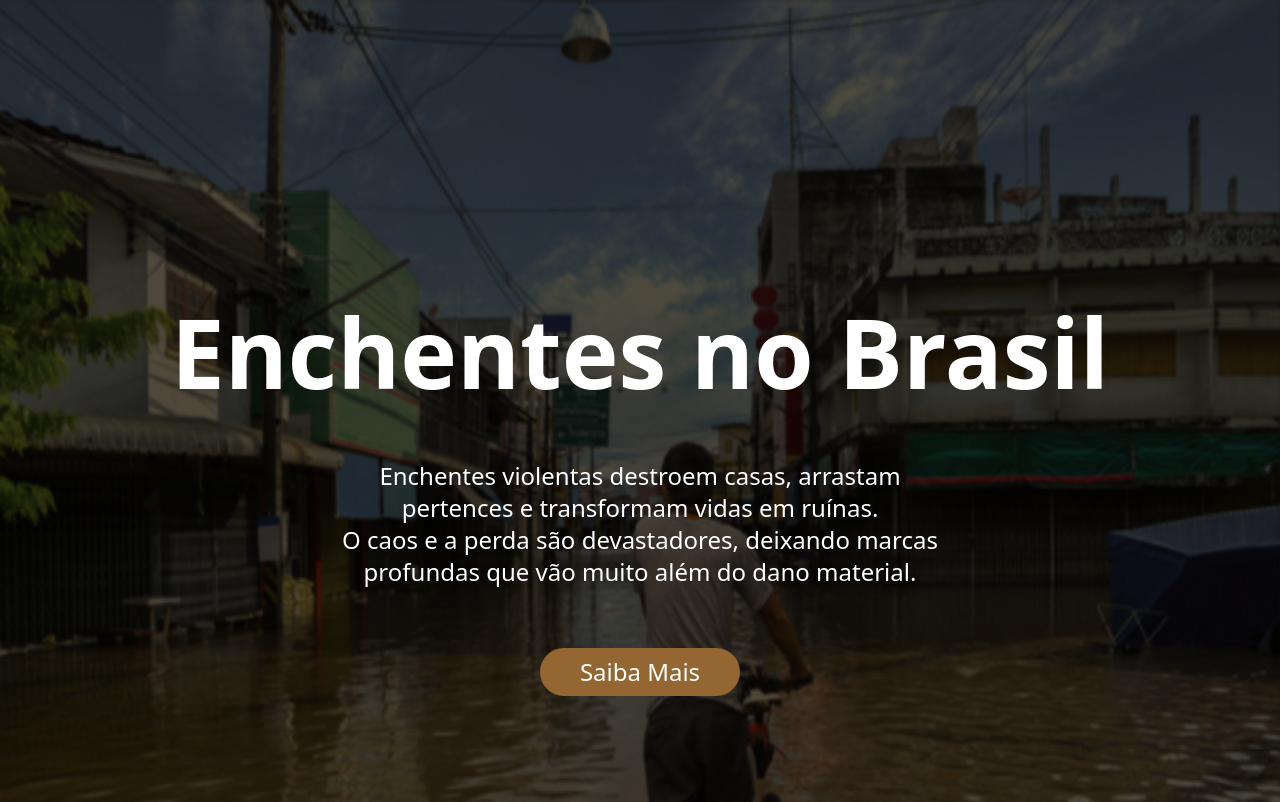
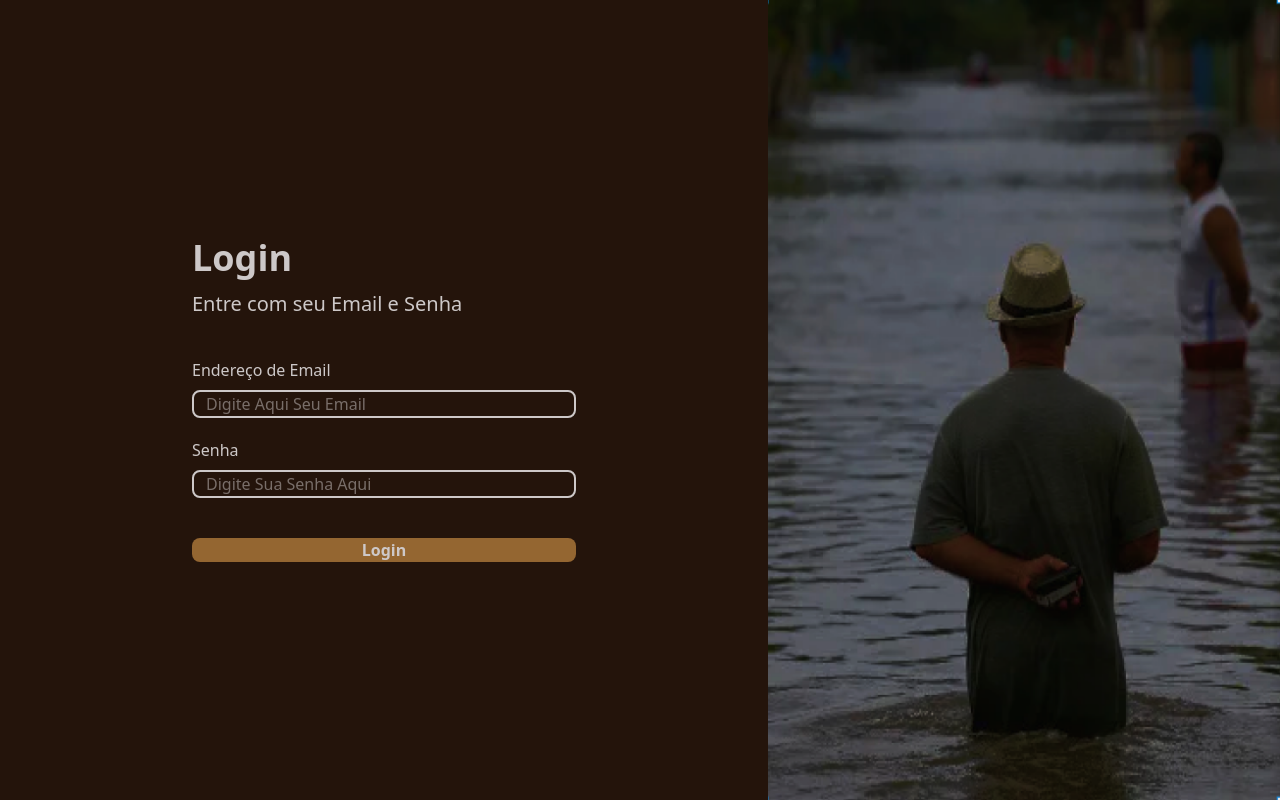
Before and after one commit to EPDM-Corporation/WebDevGS2, a React (Vite) app: page /login in a window 1280 px wide. Shown: the top 802 px of the page. Built offline with nearby package versions, Linux system fonts and the light colour scheme.

Commit message:
Criando o componente EmailSenha

```diff
--- a/src/App.jsx
+++ b/src/App.jsx
@@ -1,9 +1,10 @@
 import Home from "./Routes/Home";
+import Login from "./Routes/Login";
 
 function App() {
   return (
     <>
-      <Home />
+      <Login />
     </>
   )
 }
--- /dev/null
+++ b/src/Components/EmailSenha.jsx
@@ -0,0 +1,23 @@
+const EmailSenha = () =>{
+    return(
+        <>
+        <div className="bg-[#24140B] w-3/5 h-screen text-[#CDC8C8] flex flex-col items-center justify-center">
+            <div className="pb-10 w-1/2">
+                <h1 className="text-4xl font-bold">Login</h1>
+                <h2 className="text-xl pt-3">Entre com seu Email e Senha</h2>
+            </div>
+            <form className="w-1/2">
+                <h2>Endereço de Email</h2>
+                <input type="email" placeholder="Digite Aqui Seu Email" className="border-2 border-[#CDC8C8] rounded-lg mb-5 w-full pl-3 mt-2"></input>
+                <h2>Senha</h2>
+                <input type="senha" placeholder="Digite Sua Senha Aqui" className="border-2 border-[#CDC8C8] rounded-lg mb-10 w-full pl-3 mt-2"></input>
+                <div className="bg-[#946631] rounded-lg font-bold flex justify-center">
+                    <button type="submit">Login</button>
+                </div>
+
+            </form>
+        </div>
+        </>
+    )
+}
+export default EmailSenha;
--- a/src/Routes/Home.jsx
+++ b/src/Routes/Home.jsx
@@ -3,12 +3,13 @@ import ImgHome2 from "../assets/enchente2.PNG";
 import ImgHome3 from "../assets/enchente3.PNG";
 import ImgHome4 from "../assets/enchente4.PNG";
 
+
 const Home = () => {
   return (
     <>
-      <div className=" w-full h-screen">
-        <div className="flex items-center justify-center">
-          <img src={ImgHome1} className="top-0 left-0 w-full h-[140vh]"/>
+      <div className=" w-full h-screen ">
+        <div className="flex items-center justify-center ">
+          <img src={ImgHome1} className="top-0 left-0 w-full h-[140vh]  "/>
 
           <div className="absolute flex flex-col items-center text-white gap-15 pb-30">
             <h1 className="font-bold text-8xl">Enchentes no Brasil</h1>
@@ -26,7 +27,7 @@ const Home = () => {
 
         <div className="w-full flex border-40 border-[#000000] gap-5 bg-black">
           <div className="w-1/3 relative flex items-end ">
-            <img src={ImgHome2} className=" w-full h-[60vh] " />
+            <img src={ImgHome2} className=" w-full h-[60vh] rounded-3xl" />
             <div  className="absolute text-white pl-20 pb-15">
               <h1 className='text-3xl font-bold pb-3'>+100 mil</h1>
               <h2 className='font-light text-xl'>Cerca de 100 mil casas foram destruídas<br/> ou danificadas pelas enchentes que<br/> atingiram o estado em maio de 2024.</h2>
@@ -35,7 +36,7 @@ const Home = () => {
 
           </div>
           <div className="w-1/3 relative flex items-end">
-            <img src={ImgHome3} className="w-full h-[60vh]" />
+            <img src={ImgHome3} className="w-full h-[60vh] rounded-3xl" />
             <div className="absolute pl-20 pb-15 text-white">
               <h1 className="text-3xl font-bold pb-3">+240 Vítimas</h1>
               <h2 className="text-xl font-light">Até agosto de 2024, as enchentes no <br/>RS causaram 183 mortes e 61 desaparecidos,<br/> principalmente idosos.</h2>
@@ -44,7 +45,7 @@ const Home = () => {
           </div>
 
           <div className="w-1/3 text-white relative flex items-end">
-            <img src={ImgHome4} className="w-full h-[60vh]" />
+            <img src={ImgHome4} className="w-full h-[60vh] rounded-3xl" />
             <div className='absolute pl-20 pb-15 '>
               <h1 className='text-3xl font-bold pb-3'>+Doentes</h1>
               <h2 className="text-xl font-light">Foram 910 casos de leptospirose e 79 <br/>mortes no RS após as enchentes, além de aumento<br/> em dengue e outras doenças.</h2>
--- a/src/Routes/Login.jsx
+++ b/src/Routes/Login.jsx
@@ -0,0 +1,14 @@
+import EmailSenha from "../Components/EmailSenha";
+import LoginImage from "../assets/Login.PNG"; // Assuming you have a login image
+const Login = () =>{
+    return(
+        <>
+        <div className="flex">
+            <EmailSenha />
+            <img src={LoginImage} alt="Login" className="w-2/5 h-screen objet-cover"/>
+        </div>
+
+        </>
+    )
+}
+export default Login;
```
